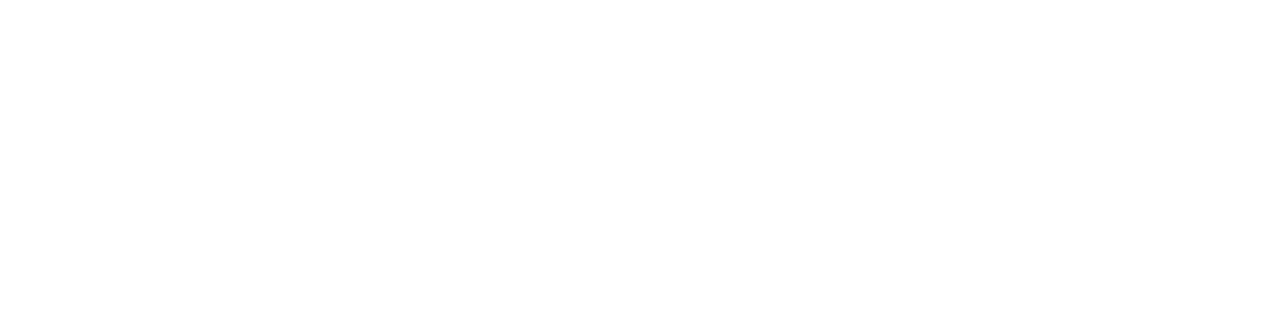
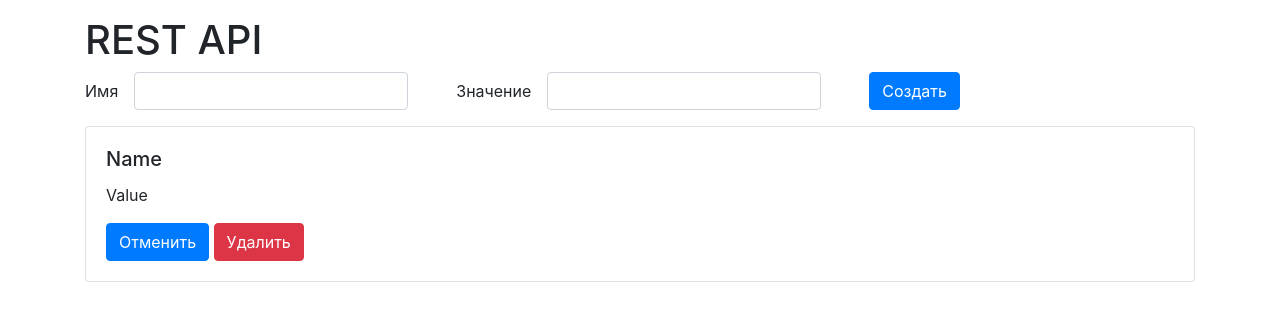
Before and after one commit to hvoyka/contacts-rest-api, a website with bundled scripts: page client/index.html in a window 1280 px wide. Built offline with nearby package versions, Linux system fonts and the light colour scheme.

Commit message:
add form to html

```diff
--- a/app.js
+++ b/app.js
@@ -1,11 +1,15 @@
 const express = require('express');
 const path = require('path');
 const app = express();
+
+
+
+
 
 app.use(express.static(path.resolve(__dirname, 'client')));
 
 app.get('*', (req, res) => {
     res.sendFile(path.resolve(__dirname, 'client', 'index.html'));
-})
+});
 
 app.listen(3000, () => console.log('Server has been started on port 3000...'));
--- a/client/index.html
+++ b/client/index.html
@@ -1,12 +1,42 @@
 <!DOCTYPE html>
 <html lang="en">
+
 <head>
-    <meta charset="UTF-8">
-    <meta name="viewport" content="width=device-width, initial-scale=1.0">
-    <title>REST API</title>
+  <meta charset="UTF-8">
+  <meta name="viewport" content="width=device-width, initial-scale=1.0">
+  <title>REST API</title>
+  <link rel="stylesheet" href="https://stackpath.bootstrapcdn.com/bootstrap/4.4.1/css/bootstrap.min.css"
+    integrity="sha384-Vkoo8x4CGsO3+Hhxv8T/Q5PaXtkKtu6ug5TOeNV6gBiFeWPGFN9MuhOf23Q9Ifjh" crossorigin="anonymous">
 </head>
+
 <body>
+  <div class="container pt-3">
+    <h1>REST API</h1>
 
-    <script type="module" src="frontend.js"></script>
+    <form class="form-inline mb-3">
+      <div class="form-group mr-5">
+        <label for="name" class="mr-3">Имя</label>
+        <input type="text" class="form-control" id='name'>
+      </div>
+      <div class="form-group mr-5">
+        <label for="value" class="mr-3">Значение</label>
+        <input type="text" class="form-control" id="value">
+      </div>
+      <button class="btn btn-primary" type="submit">Создать</button>
+    </form>
+
+    <div class="card mb-3">
+      <div class="card-body">
+        <h5 class="card-title">Name</h5>
+        <p class="card-text">Value</p>
+        <button class="btn btn-primary" type="submit">Отменить</button>
+        <button class="btn btn-danger" type="submit">Удалить</button>
+      </div>
+    </div>
+  </div>
+
+
+  <script type="module" src="frontend.js"></script>
 </body>
+
 </html>
```
